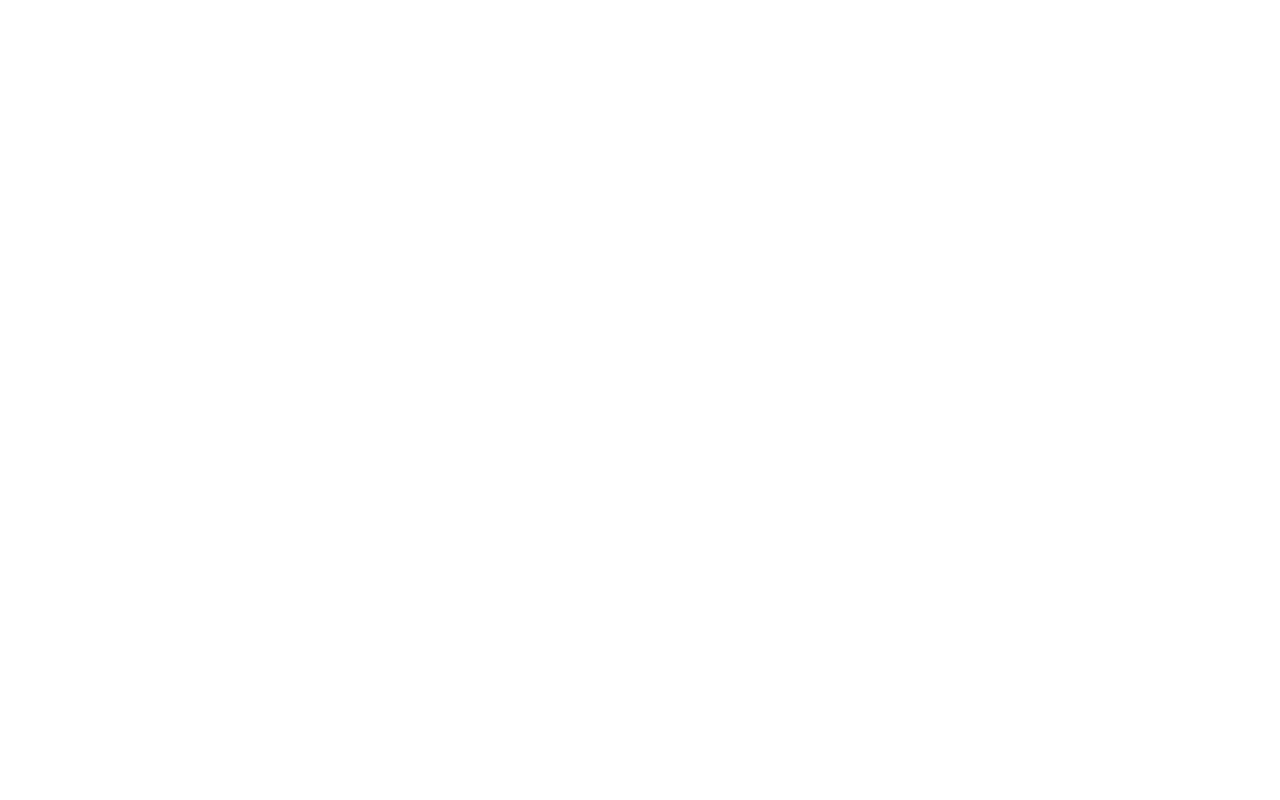
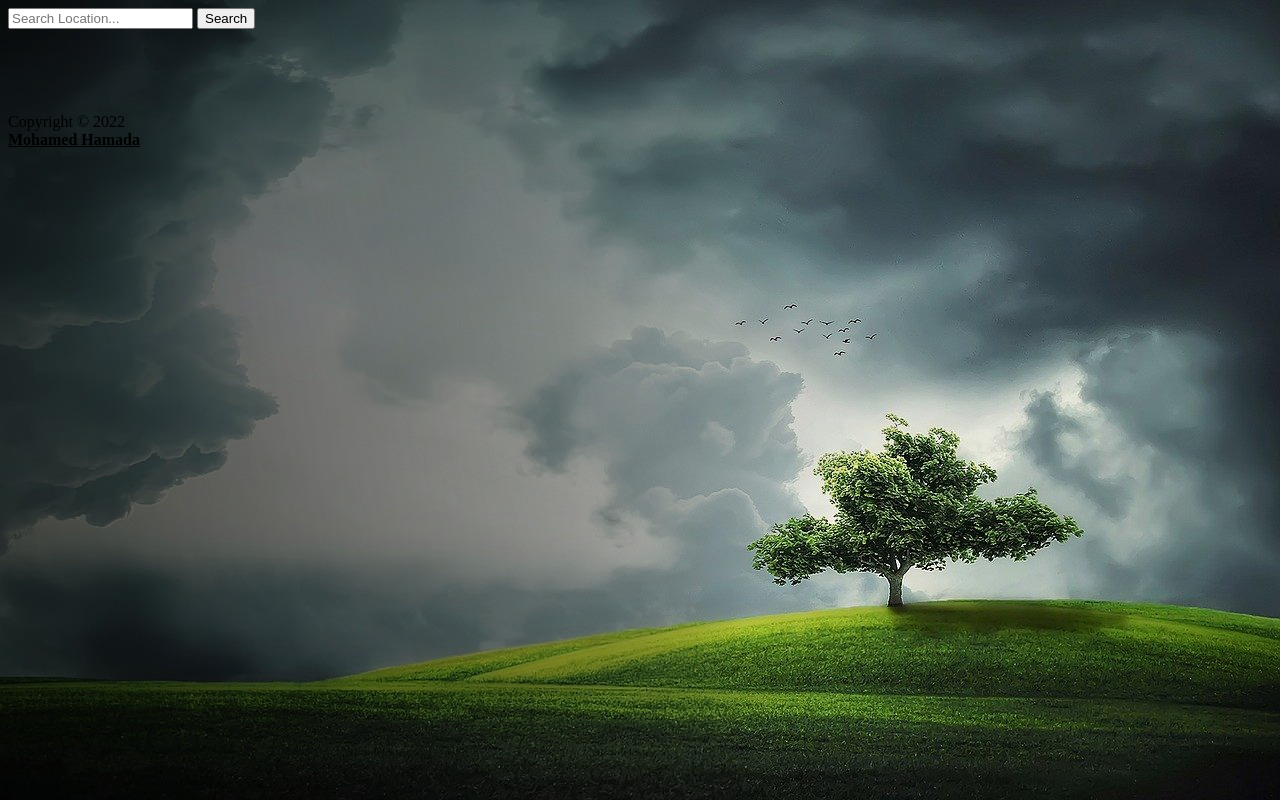
Before and after one commit to MoDev0/weather-App, a plain HTML site: page index.html in a window 1280 px wide. Drawn offline with Linux system fonts and the light colour scheme.

Commit message:
restructure the file

```diff
--- a/index.html
+++ b/index.html
@@ -5,8 +5,52 @@
     <meta http-equiv="X-UA-Compatible" content="IE=edge">
     <meta name="viewport" content="width=device-width, initial-scale=1.0">
     <title>weather</title>
+    <link rel="stylesheet" href="style.css">
 </head>
 <body>
 
+    <form action="" id="search-form">
+
+        <div class="search-box">
+            <input
+              type="text"
+              placeholder="Search Location..."
+              name="search"
+            >
+
+            <button id="search-btn" type="submit">Search</button>
+        </div>
+
+
+    </form>
+
+    <div class="temp-card">
+
+        <h3 id="cityName"></h3>
+
+        <p id="temperature"></p>
+
+        <p id="feelsLike"> </p>
+        <p id="description"> </p>
+        <img src="" alt="" id="icon" style="display: inline;">
+
+
+    </div>
+
+    <footer>
+        <p>
+     <div > Copyright © 2022   </div>
+        <a style="color: black;" href="https://github.com/MoDev0" target="_blank"><strong>Mohamed Hamada</strong></a>
+
+        </p>
+
+
+</footer>
+
+
+
+
+    <script src="script.js"></script>
+
 </body>
 </html>
```
Also changed, not shown: img.jpeg (added).
